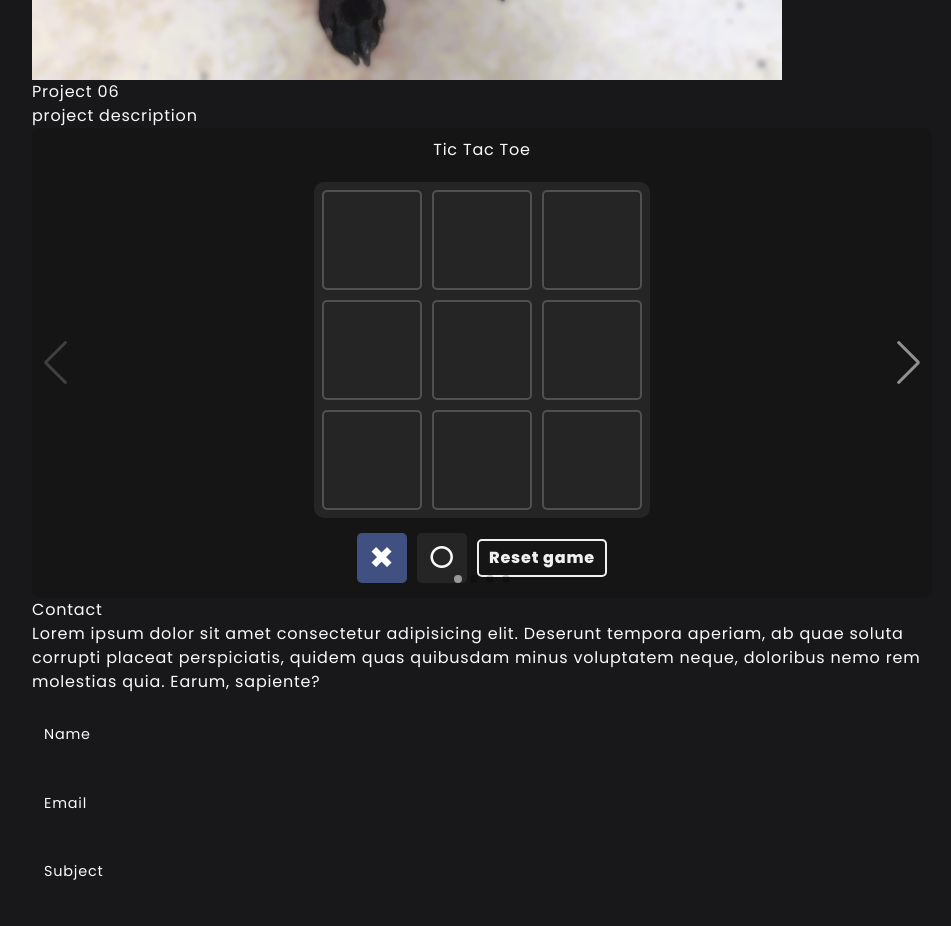
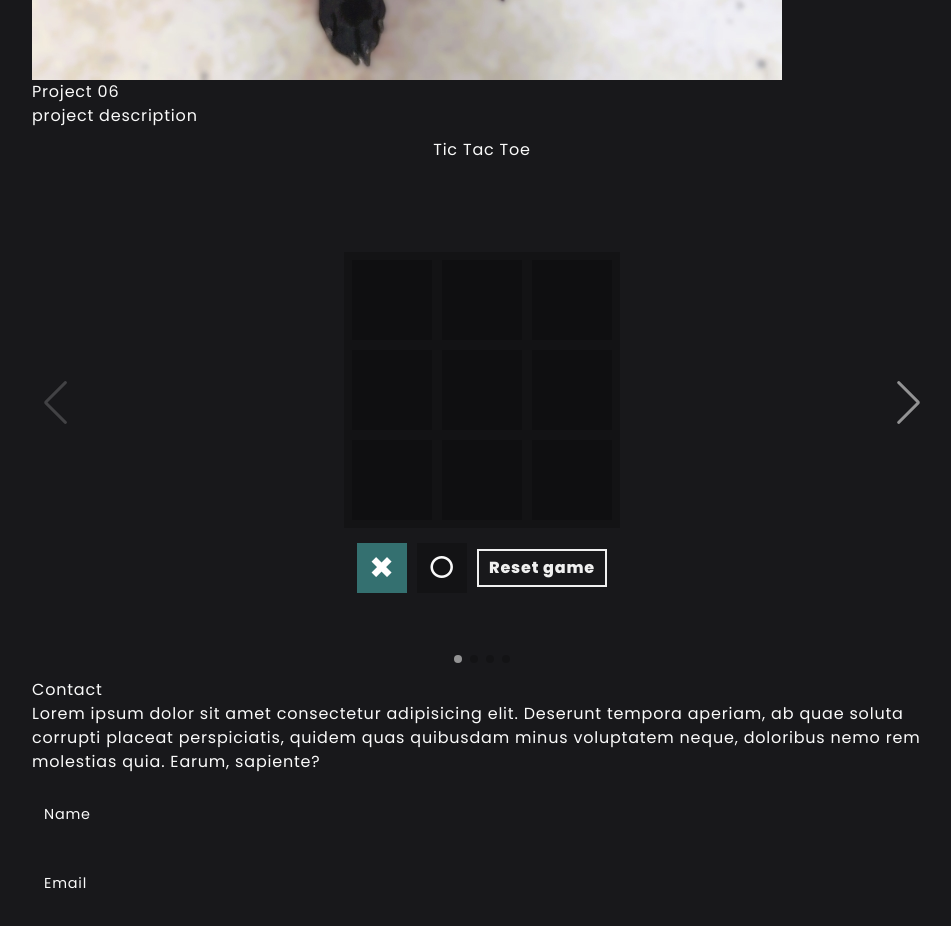
Before and after one commit to leomathot/portfolio, a React (Vite) app: page / in a window 1280 px wide. Shown: the part 5620-6546 px from the top of the page, without its empty margins (158-1109 px from the left). Built offline with nearby package versions, Linux system fonts and the light colour scheme.

Commit message:
Update style

```diff
--- a/src/App.css
+++ b/src/App.css
@@ -76,7 +76,6 @@ ul {
   background: transparent;
   border: 2px solid #f0f0f0;
   color: #f0f0f0;
-  border-radius: 5px;
   transition: 0.3s;
   font-weight: bold;
   cursor: pointer;
@@ -88,13 +87,13 @@ ul {
 }
 
 #tic-tac-toe {
+  height: 550px;
   display: flex;
   flex-direction: column;
   align-items: center;
   gap: 15px;
   padding: 10px;
-  border-radius: 10px;
-  background-color: #151515;
+  /* background: rgba(0, 0, 0, 0.1); */
 }
 
 #tic-tac-toe .board {
@@ -111,19 +110,18 @@ ul {
 
 #tic-tac-toe .board .board-squares {
   width: 100%;
-  background-color: #252525;
+  background: rgba(0, 0, 0, 0.2);
   padding: 8px;
-  border-radius: 10px;
   display: grid;
   grid-template-columns: repeat(3, 1fr);
   gap: 10px;
 }
 
 #tic-tac-toe .square {
-  width: 100px;
-  height: 100px;
-  border: 2px solid #505050;
-  border-radius: 5px;
+  width: 80px;
+  height: 80px;
+  background: rgba(0, 0, 0, 0.2);
+  /* border: 1px solid #aaa; */
   display: grid;
   place-items: center;
   cursor: pointer;
@@ -148,7 +146,6 @@ ul {
 #tic-tac-toe .turn .square {
   width: 50px;
   height: 50px;
-  background-color: #252525;
   pointer-events: none;
   border-color: transparent;
   font-size: 30px;
@@ -156,7 +153,7 @@ ul {
 
 #tic-tac-toe .turn .is-selected {
   color: #fff;
-  background: #405080;
+  background: #347070;
 }
 
 #tic-tac-toe .winner {
@@ -168,7 +165,6 @@ ul {
   display: grid;
   place-items: center;
   background-color: rgba(0, 0, 0, 0.8);
-  border-radius: 10px;
 }
 
 #tic-tac-toe .winner .square {
@@ -176,12 +172,12 @@ ul {
   height: 60px;
   pointer-events: none;
   border-color: transparent;
+  background: transparent;
 }
 
 #tic-tac-toe .winner .text {
   background: #405090;
   border: 2px solid #f0f0f0;
-  border-radius: 10px;
   height: 80%;
   width: 80%;
   display: flex;
--- a/src/components/ProjectsSwiper.jsx
+++ b/src/components/ProjectsSwiper.jsx
@@ -9,13 +9,19 @@ import 'swiper/css/pagination'
 const ProjectsSwiper = () => {
 
     const swiperSlideContClass = `
-        w-[90%] max-w-[500px] mx-auto h-[80vh]
-        p-5 border-b-[40px] border-transparent`
+        bg-gradient-to-br
+        from-cyan-800
+        via-teal-800/80
+        to-purple-900/80
+        shadow-md shadow-zinc-900/50
+        w-full md:w-[90%] max-w-[600px]
+        min-h-[590px]
+        mx-auto mt-2 mb-2 p-1 pb-10`
 
     return (
         <div className='
-            bg-zinc-900/30
-            mt-20 mx-auto py-10
+
+            mt-20 mx-auto py-10  px-2
             w-full md:w-[90%]
             text-center'>
             <Swiper
```
